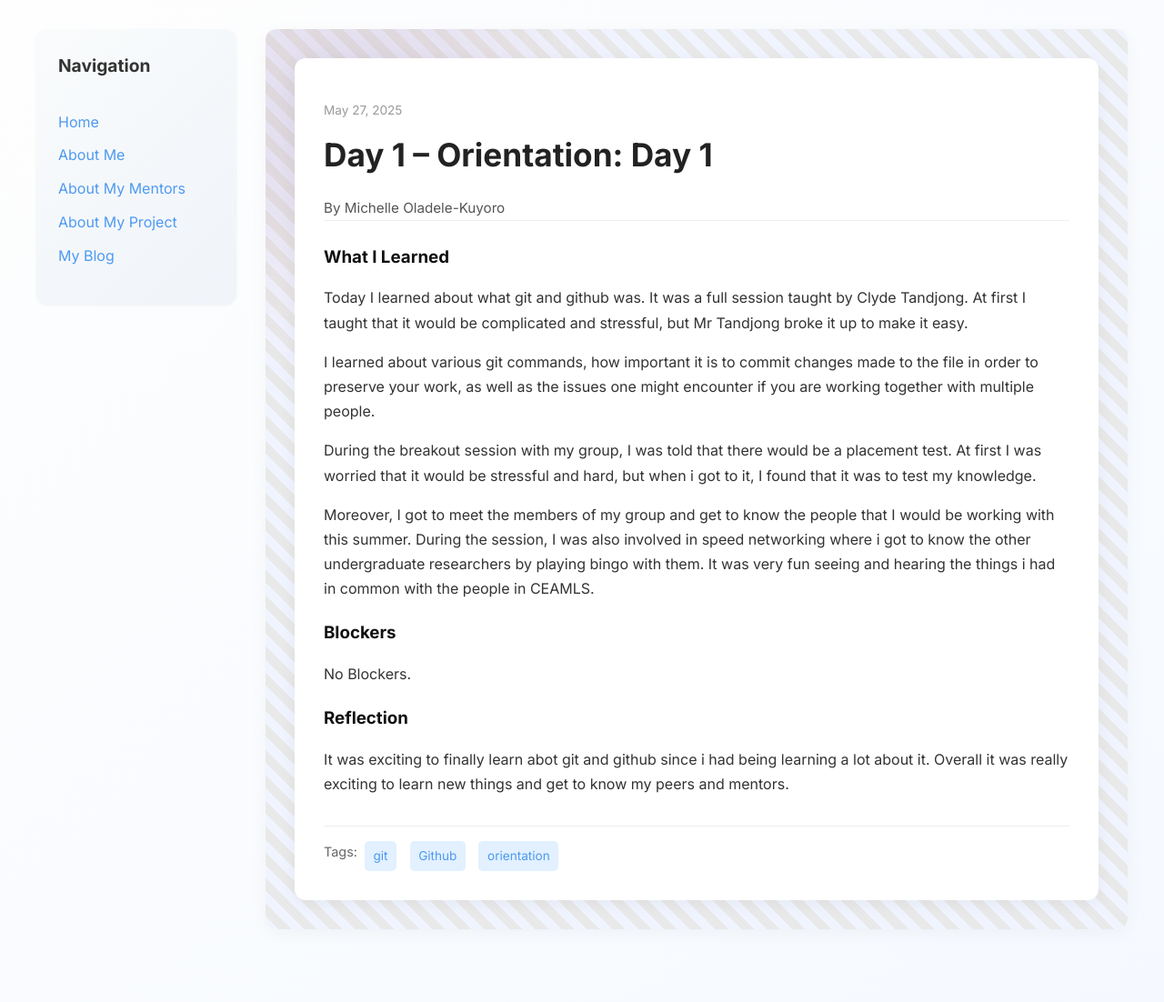
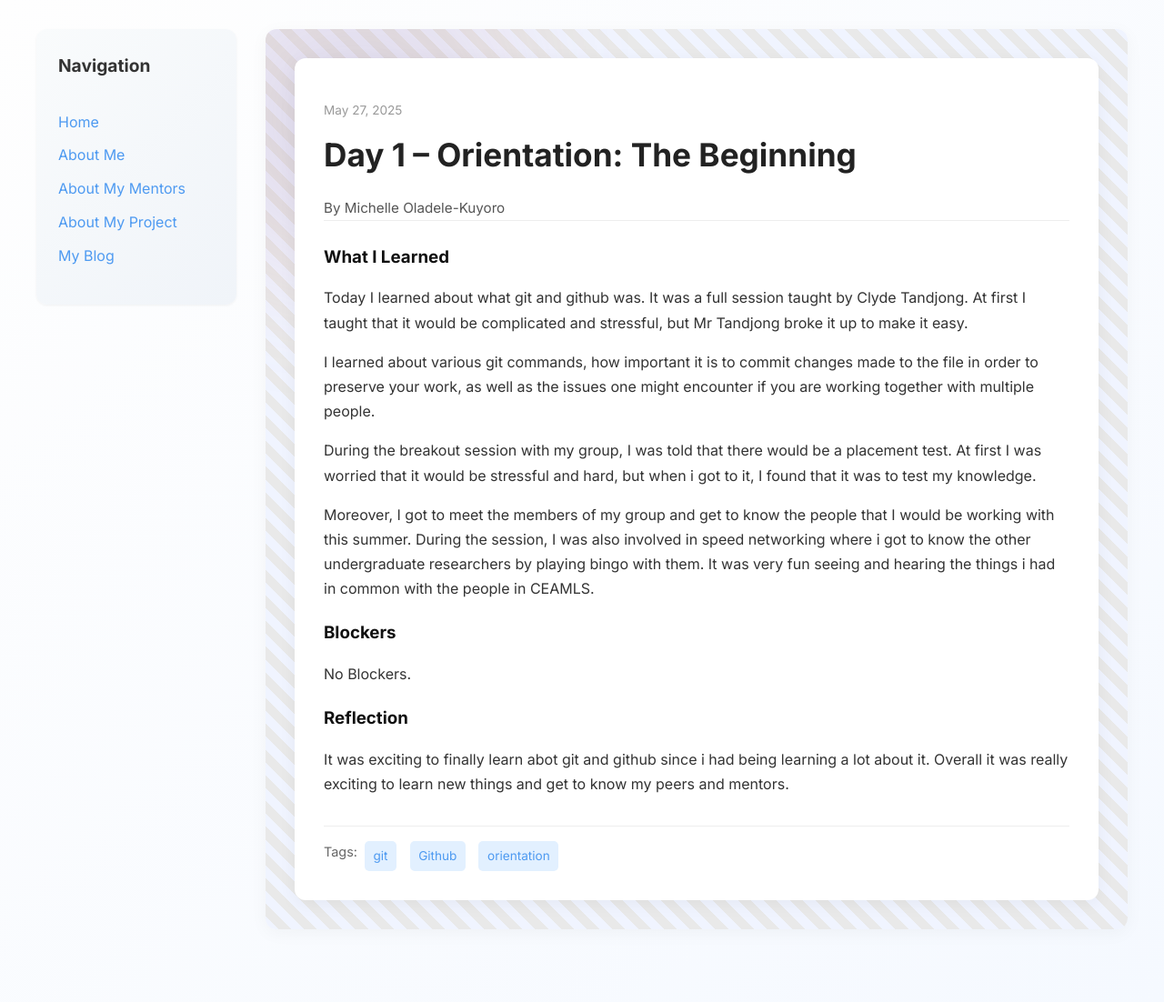
Before and after one commit to Miola585/Miola585.github.io, a Jekyll site: the page built from _posts/2025-05-27-day-1.md, in a window 1280 px wide. Shown: the whole page at 91% size. Built offline with Jekyll 4.4.1, drawn with Linux system fonts in a browser that asks for light colours.

Commit message:
Update 2025-05-27-day-1.md

```diff
--- a/_posts/2025-05-27-day-1.md
+++ b/_posts/2025-05-27-day-1.md
@@ -1,6 +1,6 @@
 ---
 layout: post
-title: "Day 1 – Orientation: Day 1"
+title: "Day 1 – Orientation: The Beginning"
 date: 2025-05-27
 author: Michelle Oladele-Kuyoro
 permalink: /day1.html
```
